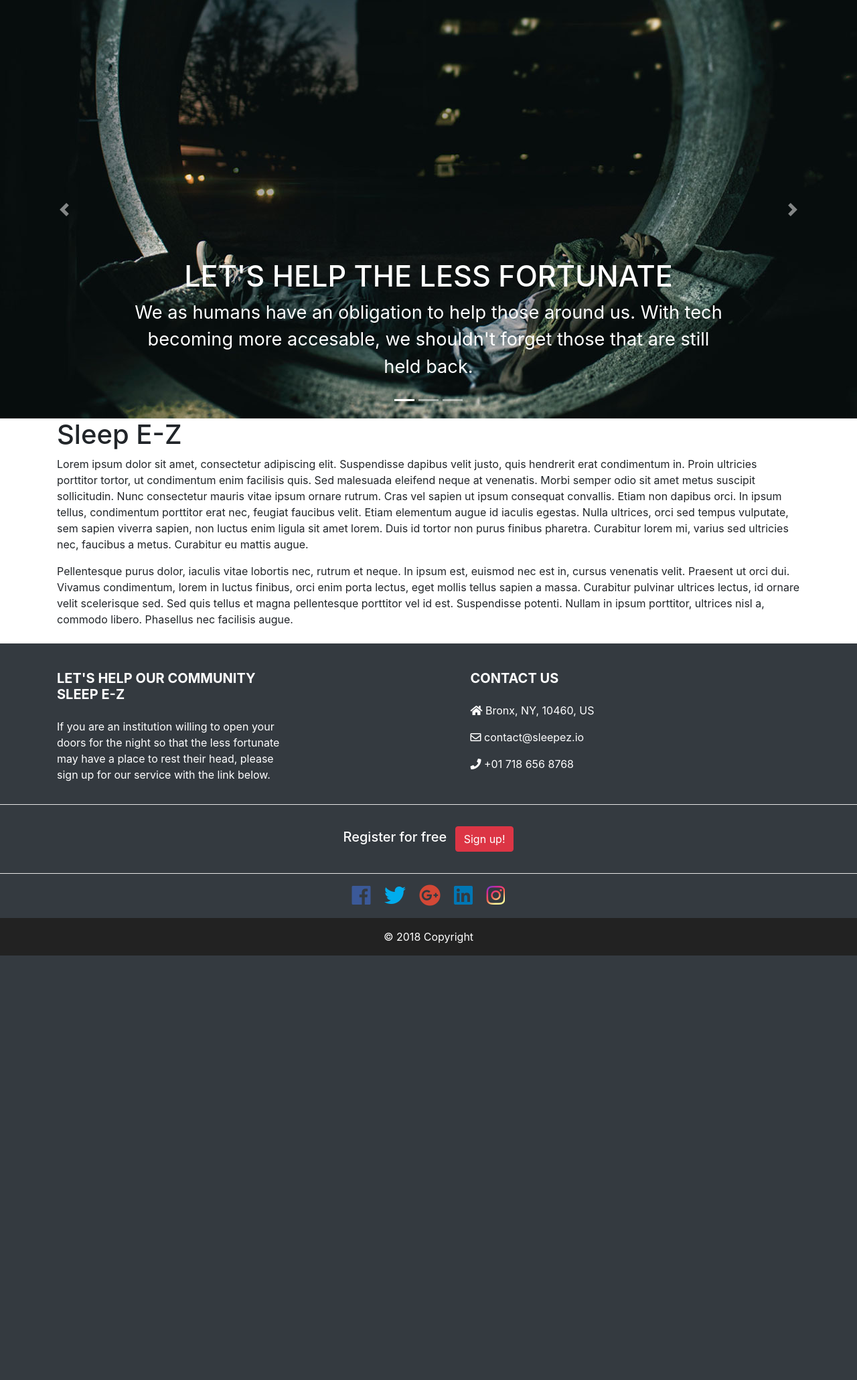
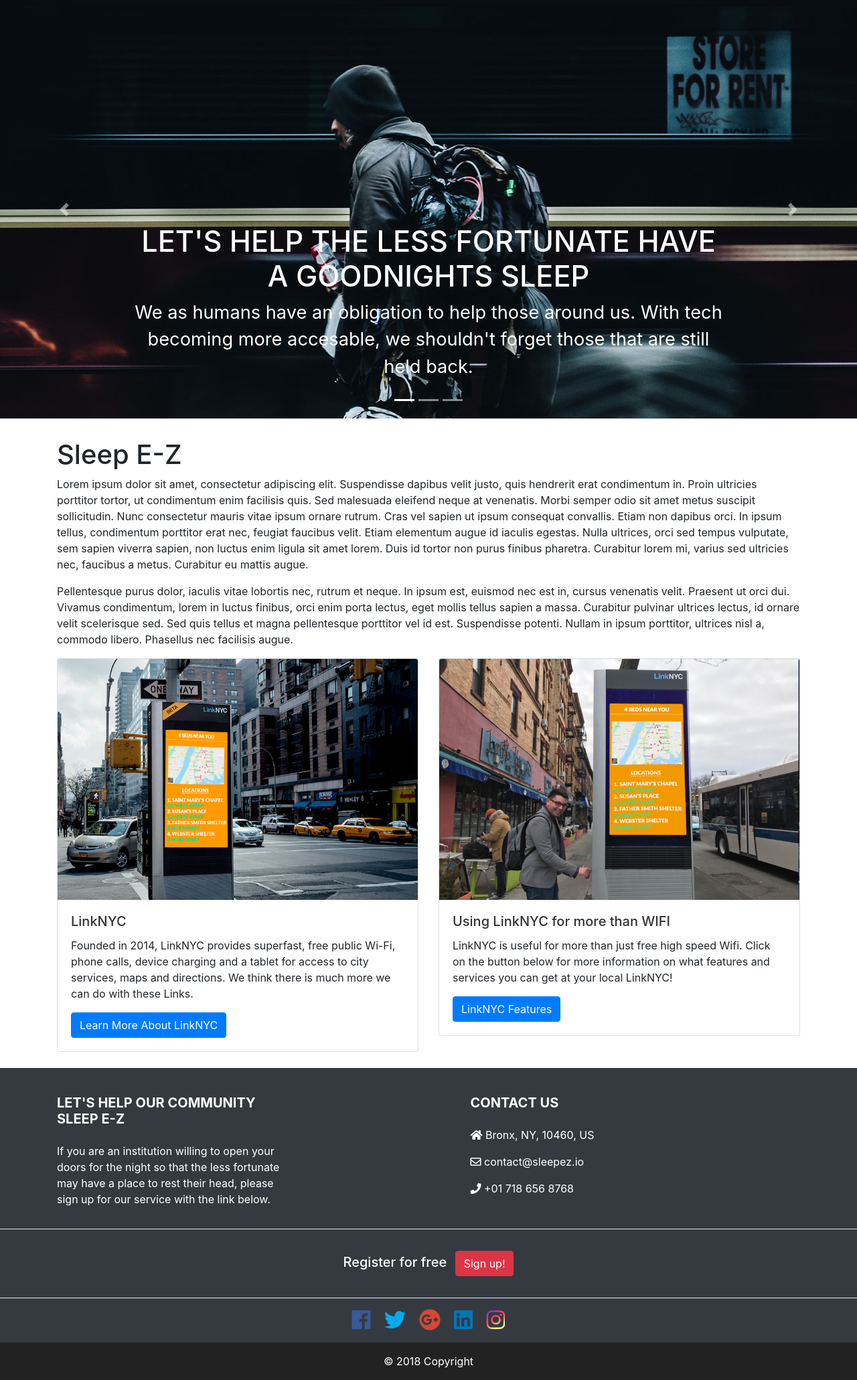
Before and after one commit to j-falcon122/CUNY-Hackathon-2018, a Django app: page / in a window 1280 px wide. Shown: the part 56-2117 px from the top of the page at 67% size. Before the commit the page ends 1483 px from the top, so only its background shows below. Run offline with Django 3.2, Linux system fonts and the light colour scheme; some libraries are stand-ins or nearby versions.

Commit message:
add cards on LinkNYC

```diff
--- a/Hackathon2018/sleepez/static/css/main.css
+++ b/Hackathon2018/sleepez/static/css/main.css
@@ -1,3 +1,7 @@
+#title {
+  padding-top: 30px;
+}
+
 /*Carousel CSS*/
 
 .carousel-caption > h5 {
@@ -13,6 +17,10 @@
 
 h5 {
   color: #ffffff;
+}
+
+.card-body > h5 {
+  color: #333333;
 }
 
 hr {
--- a/Hackathon2018/sleepez/templates/sleepez/index.html
+++ b/Hackathon2018/sleepez/templates/sleepez/index.html
@@ -10,24 +10,24 @@
         </ol>
         <div class="carousel-inner">
         <div class="carousel-item active">
-          <img class="d-block w-100" src="{% static 'img/slide1.jpg' %}" alt="First slide">
+          <img class="d-block w-100" src="{% static 'img/slide2.jpg' %}" alt="First slide">
           <div class="carousel-caption d-none d-md-block">
-            <h5>Let's help the less fortunate</h5>
+            <h5>Let's help the less fortunate have a goodnights sleep</h5>
             <p>We as humans have an obligation to help those around us. With tech becoming more accesable, we shouldn't forget those that are still held back.</p>
           </div>
         </div>
         <div class="carousel-item">
-          <img class="d-block w-100" src="{% static 'img/slide2.jpg' %}" alt="Second slide">
+          <img class="d-block w-100" src="{% static 'img/slide4.jpg' %}" alt="Second slide">
             <div class="carousel-caption d-none d-md-block">
-              <h5>test</h5>
-              <p>testarooney</p>
+              <h5>The less fortunate need our help even more than ever</h5>
+              <p>In recent years, homelessness in New York City has reached the highest levels since the Great Depression of the 1930s.</p>
           </div>
         </div>
         <div class="carousel-item">
-          <img class="d-block w-100" src="{% static 'img/slide4.jpg' %}" alt="Third slide">
+          <img class="d-block w-100" src="{% static 'img/slide1.jpg' %}" alt="Third slide">
             <div class="carousel-caption d-none d-md-block">
-              <h5>test</h5>
-              <p>testarooney</p>
+              <h5>Sleep E-Z - Helping the homeless find a goodnights sleep</h5>
+              <p>With Sleep-EZ, we plan on using the LinkNYC kiosks to help the homeless find that goodnights sleep everyone deserves.</p>
           </div>
         </div>
       </div>
@@ -42,8 +42,30 @@
     </div>
     <!-- /CAROUSEL -->
     <div class="container">
-    <h1>Sleep E-Z</h1>
+    <h1 id="title">Sleep E-Z</h1>
       <p>Lorem ipsum dolor sit amet, consectetur adipiscing elit. Suspendisse dapibus velit justo, quis hendrerit erat condimentum in. Proin ultricies porttitor tortor, ut condimentum enim facilisis quis. Sed malesuada eleifend neque at venenatis. Morbi semper odio sit amet metus suscipit sollicitudin. Nunc consectetur mauris vitae ipsum ornare rutrum. Cras vel sapien ut ipsum consequat convallis. Etiam non dapibus orci. In ipsum tellus, condimentum porttitor erat nec, feugiat faucibus velit. Etiam elementum augue id iaculis egestas. Nulla ultrices, orci sed tempus vulputate, sem sapien viverra sapien, non luctus enim ligula sit amet lorem. Duis id tortor non purus finibus pharetra. Curabitur lorem mi, varius sed ultricies nec, faucibus a metus. Curabitur eu mattis augue.</p>
       <p>Pellentesque purus dolor, iaculis vitae lobortis nec, rutrum et neque. In ipsum est, euismod nec est in, cursus venenatis velit. Praesent ut orci dui. Vivamus condimentum, lorem in luctus finibus, orci enim porta lectus, eget mollis tellus sapien a massa. Curabitur pulvinar ultrices lectus, id ornare velit scelerisque sed. Sed quis tellus et magna pellentesque porttitor vel id est. Suspendisse potenti. Nullam in ipsum porttitor, ultrices nisl a, commodo libero. Phasellus nec facilisis augue.</p>
+      <div class="row">
+        <div class="col-sm-6">
+          <div class="card">
+            <img class="card-img-top" src="{% static 'img/linknyc.png' %}" alt="Card image cap">
+            <div class="card-body">
+              <h5 class="card-title">LinkNYC</h5>
+              <p class="card-text">Founded in 2014, LinkNYC provides superfast, free public Wi-Fi, phone calls, device charging and a tablet for access to city services, maps and directions. We think there is much more we can do with these Links.</p>
+              <a href="https://www.link.nyc/" class="btn btn-primary">Learn More About LinkNYC</a>
+            </div>
+          </div>
+        </div>
+        <div class="col-sm-6">
+          <div class="card">
+            <img class="card-img-top" src="{% static 'img/linknyc2_site.png' %}" alt="Card image cap">
+            <div class="card-body">
+              <h5 class="card-title">Using LinkNYC for more than WIFI</h5>
+              <p class="card-text">LinkNYC is useful for more than just free high speed Wifi. Click on the button below for more information on what features and services you can get at your local LinkNYC!</p>
+              <a href="https://www.link.nyc/assets/downloads/LinkNYC-Fact-Sheet.pdf" class="btn btn-primary">LinkNYC Features</a>
+            </div>
+          </div>
+        </div>
+      </div>
     </div>
 {% endblock %}
--- a/Hackathon2018/templates/base.html
+++ b/Hackathon2018/templates/base.html
@@ -14,7 +14,6 @@
     {% block title %}
       <title>Sleep E-Z</title>
     {% endblock %}
-
   </head>
   <body>
     <nav class="navbar navbar-expand-lg navbar-dark bg-dark">
```
Also changed, not shown: Hackathon2018/sleepez/static/img/linknyc.jpg (added), Hackathon2018/sleepez/static/img/linknyc.png (added), Hackathon2018/sleepez/static/img/linknyc2.png (added), Hackathon2018/sleepez/static/img/linknyc2_site.png (added), 2 other files.
